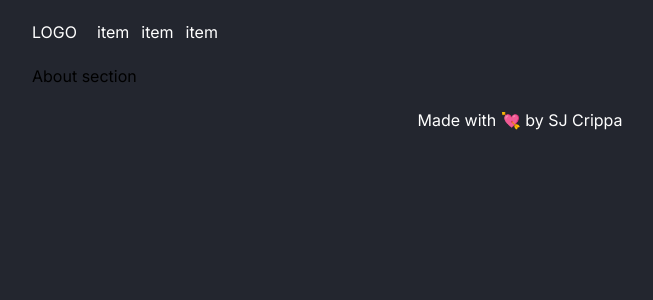
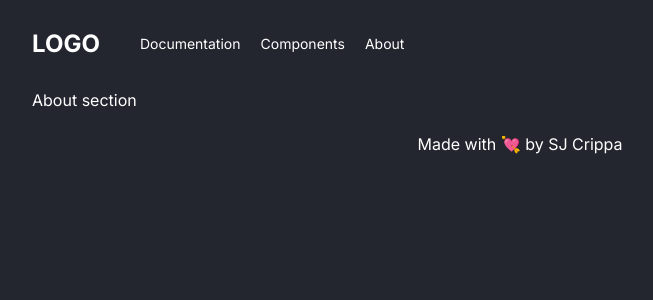
Before and after one commit to sjcrippa/components_library, a Next.js app: page /about in a window 1280 px wide. Shown: the top 300 px of the page, without its empty margins (120-773 px from the left). Built offline with nearby package versions, Linux system fonts and the light colour scheme.

Commit message:
adding routes

```diff
--- a/src/app/about/page.tsx
+++ b/src/app/about/page.tsx
@@ -1,6 +1,6 @@
 export default function AboutPage() {
   return (
-    <div>
+    <div className="text-light">
       About section
     </div>
   )
--- a/src/app/layout.tsx
+++ b/src/app/layout.tsx
@@ -8,8 +8,8 @@ import Footer from '@/components/footer/Footer'
 const inter = Inter({ subsets: ['latin'] })
 
 export const metadata: Metadata = {
-  title: 'Create Next App',
-  description: 'Generated by create next app',
+  title: 'Components Library',
+  description: 'Building a components-library with Next JS .14 and TypeScript',
 }
 
 export default function RootLayout({
--- a/src/components/navbar/Navbar.tsx
+++ b/src/components/navbar/Navbar.tsx
@@ -1,12 +1,34 @@
+import Link from "next/link"
+
 export default function Navbar() {
+  const links = [
+    { name: 'Documentation', href: '/docs' },
+    { name: 'Components', href: '/docs/components' },
+    { name: 'About', href: '/about' }
+  ]
   return (
-    <nav className="text-light w-full flex gap-5 py-5">
-      <h1 className="">LOGO</h1>
-      <ul className="flex gap-3">
-        <li>item</li>
-        <li>item</li>
-        <li>item</li>
-      </ul>
-    </nav>
+    <>
+      <div className="w-full flex items-center gap-10 py-7">
+        <Link
+          href='/'
+          className="text-2xl text-light font-bold">
+          LOGO
+        </Link>
+        <ul className="text-light flex gap-5">
+
+          {links.map((link) => {
+            return (
+              <Link
+                key={link.name}
+                href={link.href}
+                className="text-light text-sm"
+              >
+                <p>{link.name}</p>
+              </Link>
+            )
+          })}
+        </ul>
+      </div>
+    </>
   )
 }
--- a/tailwind.config.ts
+++ b/tailwind.config.ts
@@ -7,6 +7,9 @@ const config: Config = {
     './src/app/**/*.{js,ts,jsx,tsx,mdx}',
   ],
   theme: {
+    container: {
+      center: true
+    },
     extend: {
       screens: {
         sm: '480px',
```
Also changed, not shown: package.json (+6 -5 lines), 1 other file (tests, documents, lock files or other folders).
